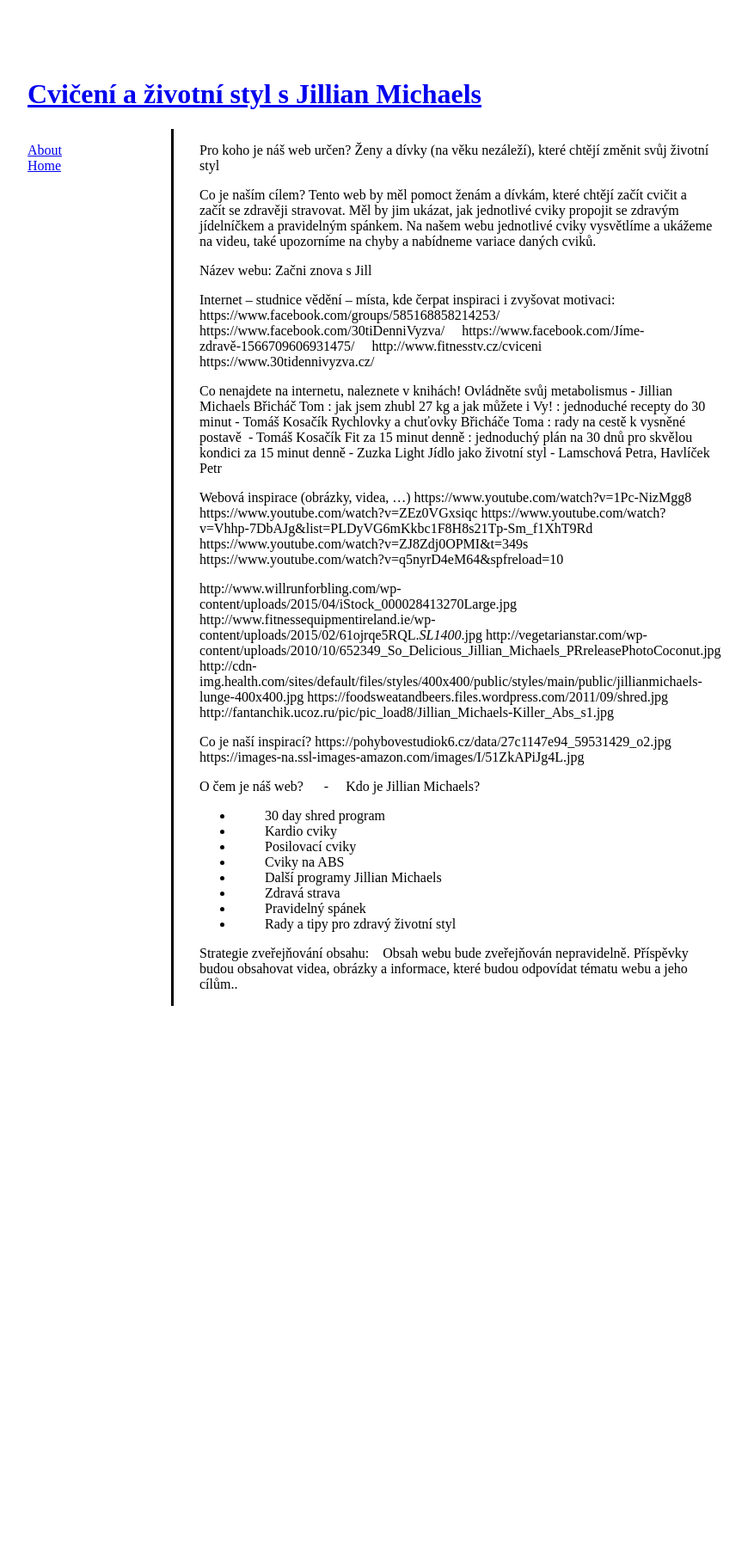
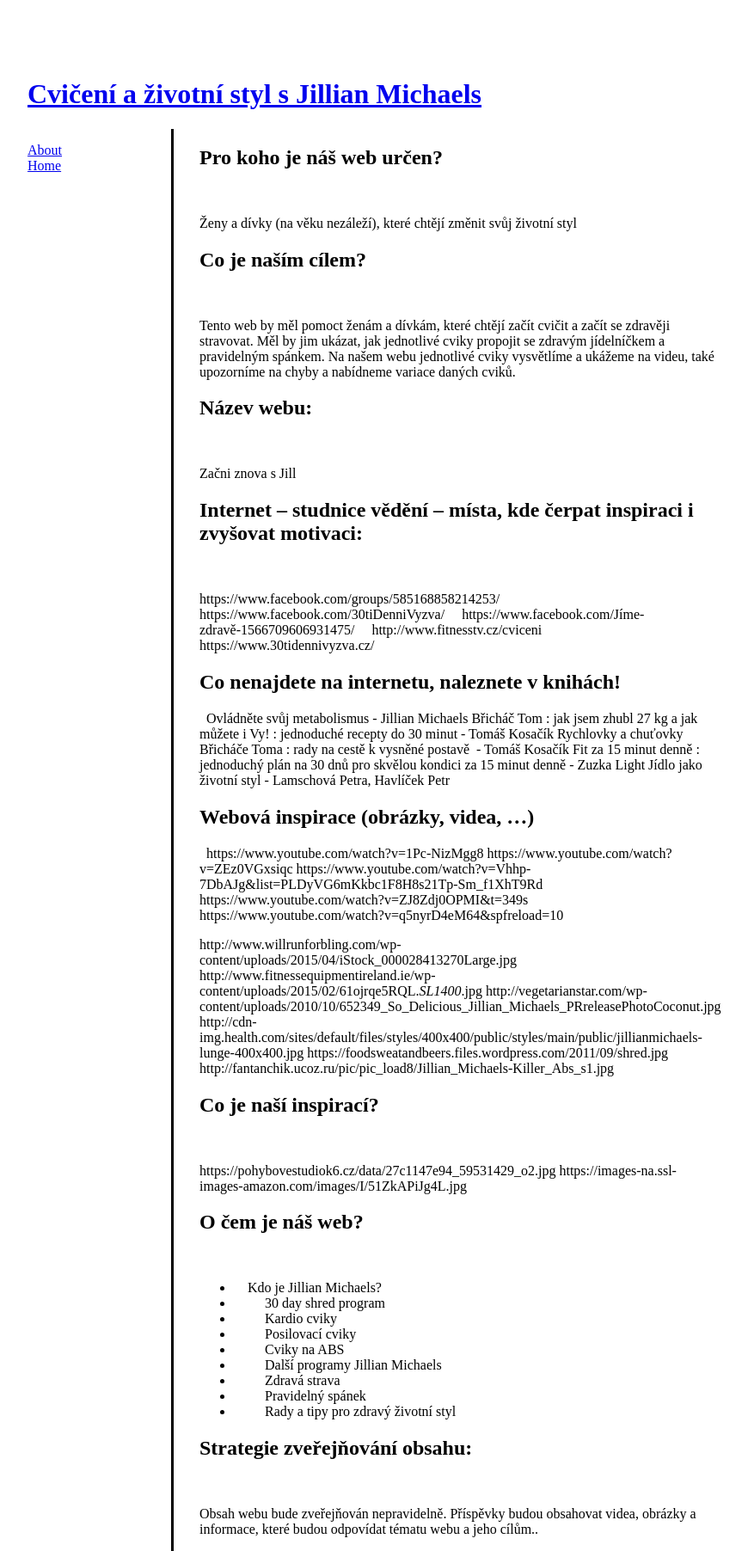
Before and after one commit to 437495/Jekyll, a Jekyll site: the page built from about.md, in a window 1280 px wide. Shown: the whole page at 86% size, without its empty margins (208-1078 px from the left). Built offline with Jekyll 4.4.1, drawn with Linux system fonts in a browser that asks for light colours; before the commit the page ends 1170 px from its top, so only the background shows below that.

Commit message:
Náš projekt

```diff
--- a/about.md
+++ b/about.md
@@ -3,31 +3,31 @@ layout: page
 title: About
 ---
 
-Pro koho je náš web určen?
-Ženy a dívky (na věku nezáleží), které chtějí změnit svůj životní styl
+<h1>Pro koho je náš web určen?</h1>
+<p>Ženy a dívky (na věku nezáleží), které chtějí změnit svůj životní styl</p>
 
-Co je naším cílem?
-Tento web by měl pomoct ženám a dívkám, které chtějí začít cvičit a začít se zdravěji stravovat. Měl by jim ukázat, jak jednotlivé cviky propojit se zdravým jídelníčkem a pravidelným spánkem. Na našem webu jednotlivé cviky vysvětlíme a ukážeme na videu, také upozorníme na chyby a nabídneme variace daných cviků.
+<h1>Co je naším cílem?</h1>
+<p>Tento web by měl pomoct ženám a dívkám, které chtějí začít cvičit a začít se zdravěji stravovat. Měl by jim ukázat, jak jednotlivé cviky propojit se zdravým jídelníčkem a pravidelným spánkem. Na našem webu jednotlivé cviky vysvětlíme a ukážeme na videu, také upozorníme na chyby a nabídneme variace daných cviků.</p>
 
 
-Název webu:
-Začni znova s Jill
+<h1>Název webu:</h1>
+<p> Začni znova s Jill</p>
 
-Internet – studnice vědění – místa, kde čerpat inspiraci i zvyšovat motivaci:
-https://www.facebook.com/groups/585168858214253/
+<h1>Internet – studnice vědění – místa, kde čerpat inspiraci i zvyšovat motivaci:</h1>
+<p> https://www.facebook.com/groups/585168858214253/
     https://www.facebook.com/30tiDenniVyzva/
     https://www.facebook.com/Jíme-zdravě-1566709606931475/
     http://www.fitnesstv.cz/cviceni
-    https://www.30tidennivyzva.cz/
+    https://www.30tidennivyzva.cz/</p>
 
-Co nenajdete na internetu, naleznete v knihách!
+<h1>Co nenajdete na internetu, naleznete v knihách!</h1>
 Ovládněte svůj metabolismus - Jillian Michaels
 Břicháč Tom : jak jsem zhubl 27 kg a jak můžete i Vy! : jednoduché recepty do 30 minut - Tomáš Kosačík
 Rychlovky a chuťovky Břicháče Toma : rady na cestě k vysněné postavě  - Tomáš Kosačík
 Fit za 15 minut denně : jednoduchý plán na 30 dnů pro skvělou kondici za 15 minut denně - Zuzka Light
 Jídlo jako životní styl - Lamschová Petra, Havlíček Petr
 
-Webová inspirace (obrázky, videa, …)
+<h1>Webová inspirace (obrázky, videa, …)</h1>
 https://www.youtube.com/watch?v=1Pc-NizMgg8
 https://www.youtube.com/watch?v=ZEz0VGxsiqc
 https://www.youtube.com/watch?v=Vhhp-7DbAJg&list=PLDyVG6mKkbc1F8H8s21Tp-Sm_f1XhT9Rd
@@ -44,13 +44,15 @@ http://fantanchik.ucoz.ru/pic/pic_load8/Jillian_Michaels-Killer_Abs_s1.jpg
 
 
 
-Co je naší inspirací?
+<h1>Co je naší inspirací?</h1>
+
 https://pohybovestudiok6.cz/data/27c1147e94_59531429_o2.jpg
 https://images-na.ssl-images-amazon.com/images/I/51ZkAPiJg4L.jpg
 
 
-O čem je náš web?
-     -     Kdo je Jillian Michaels?
+<h1>O čem je náš web?</h1>
+
+-	       Kdo je Jillian Michaels?
 -          30 day shred program
 -          Kardio cviky
 -          Posilovací cviky
@@ -60,5 +62,6 @@ O čem je náš web?
 -          Pravidelný spánek
 -          Rady a tipy pro zdravý životní styl
 
-Strategie zveřejňování obsahu:
-Obsah webu bude zveřejňován nepravidelně. Příspěvky budou obsahovat videa, obrázky a informace, které budou odpovídat tématu webu a jeho cílům..
+<h1>Strategie zveřejňování obsahu:</h1>
+
+<p>Obsah webu bude zveřejňován nepravidelně. Příspěvky budou obsahovat videa, obrázky a informace, které budou odpovídat tématu webu a jeho cílům..</p>
```
